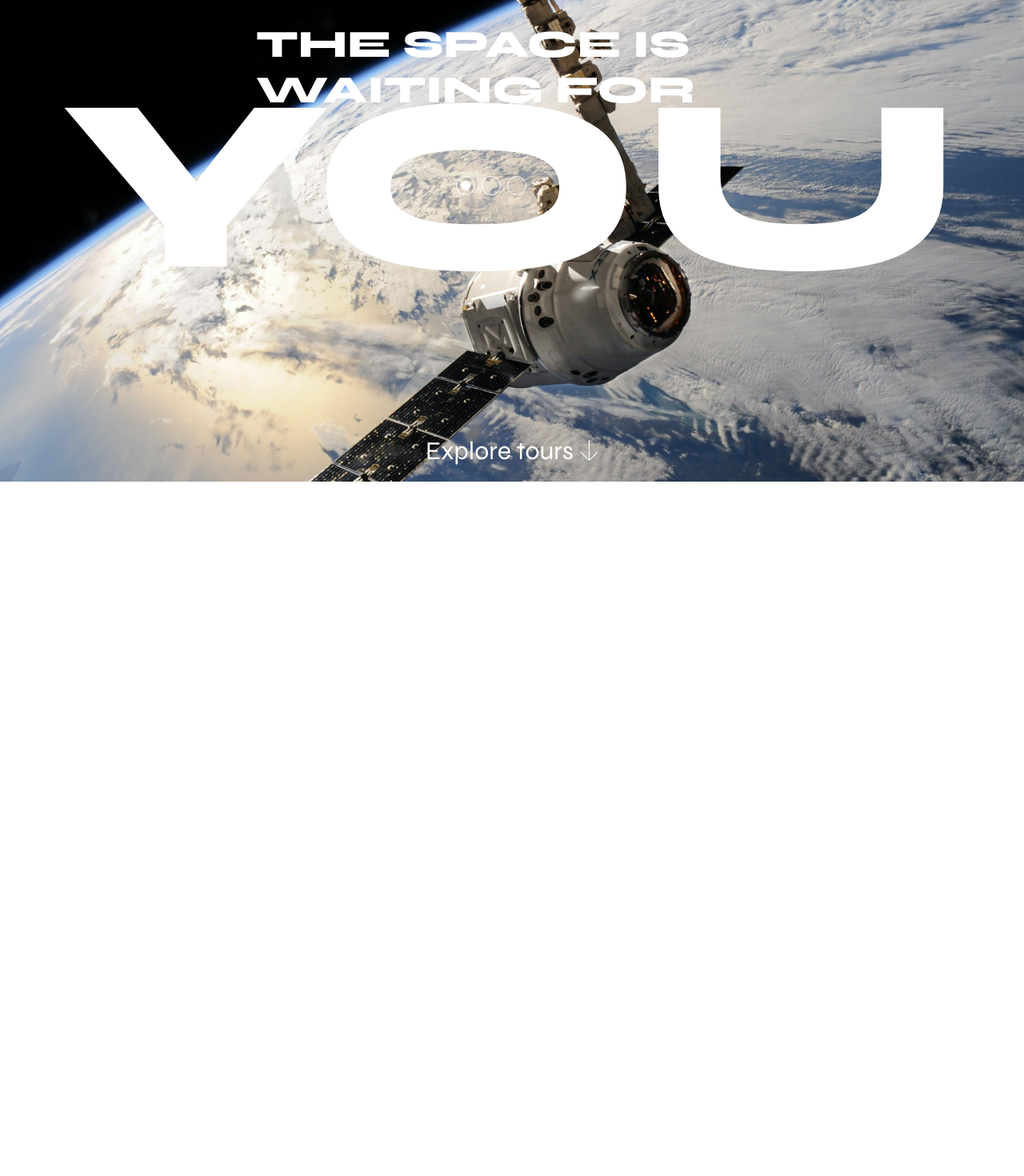
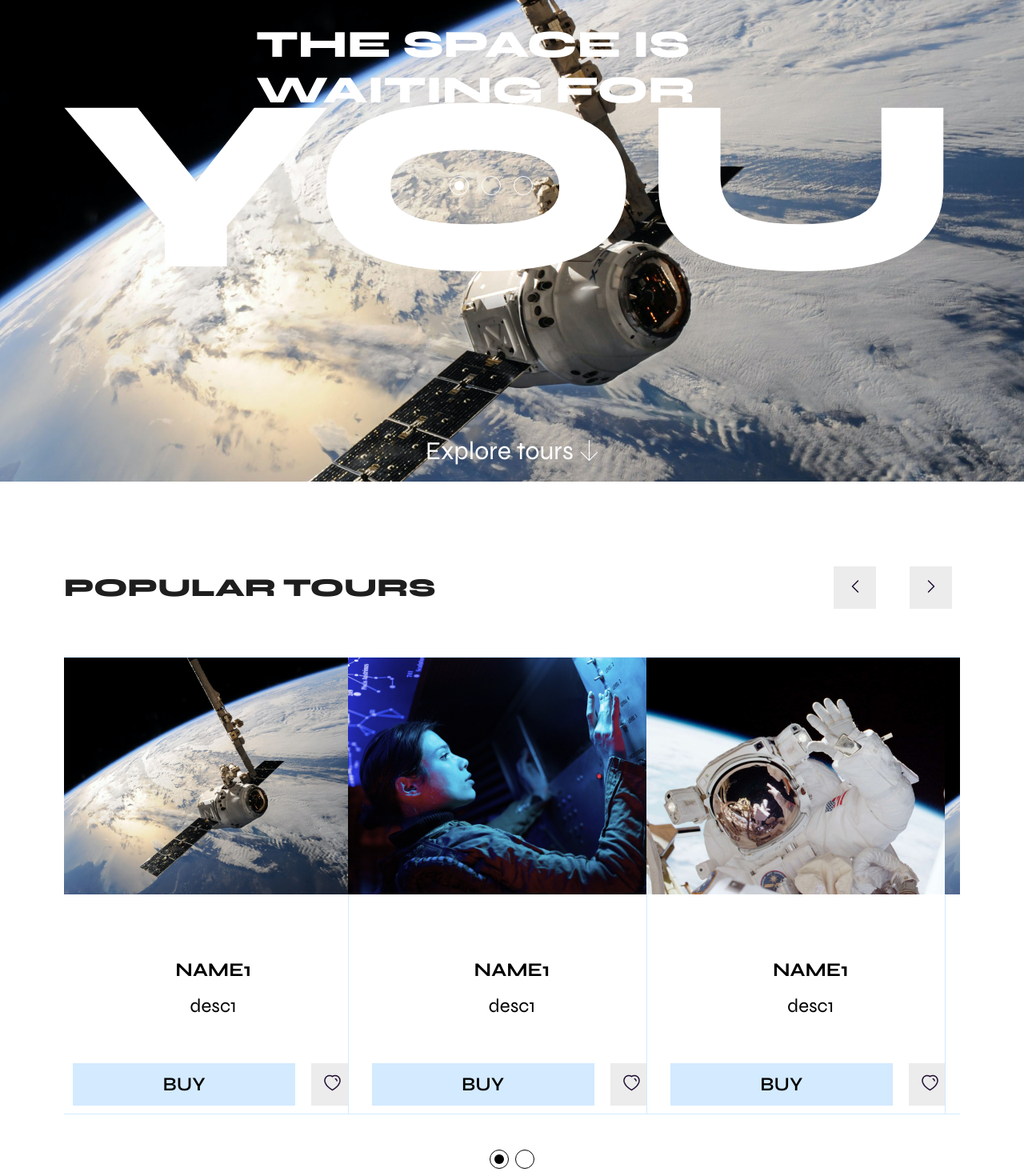
Before and after one commit to NataTsuts/spdload-test, a React (Create React App) app: page / in a window 1280 px wide. Shown: the part 138-1608 px from the top of the page at 80% size. Before the commit the page ends 800 px from the top, so only its background shows below. Built offline with nearby package versions, Linux system fonts and the light colour scheme.

Commit message:
added carousel on home page

```diff
--- a/src/components/IconButton/IconButton.tsx
+++ b/src/components/IconButton/IconButton.tsx
@@ -1,11 +1,11 @@
 import { ReactNode } from "react"
 import { StyledIconButton } from "./styled"
-import { HeartIcon } from "../icons"
+import { ArrowLeftIcon, ArrowRightIcon, HeartIcon } from "../icons"
 import { HeartWhiteIcon } from "../icons/HeartWhiteIcon"
 
 
 interface Props {
-    icon: 'heart' | 'whiteHeart'
+    icon: 'heart' | 'whiteHeart' | 'arrowRight' | 'arrowLeft'
     onClick?: () => void
     style?: React.CSSProperties
 }
@@ -13,7 +13,9 @@ interface Props {
 export const IconButton = ({icon, onClick, style}: Props) => {
     const iconMapper: Record<Props['icon'], ReactNode> = {
         heart: <HeartIcon/>,
-        whiteHeart: <HeartWhiteIcon/>
+        whiteHeart: <HeartWhiteIcon/>,
+        arrowRight: <ArrowRightIcon/>,
+        arrowLeft: <ArrowLeftIcon/>
     }
 
     return (
--- a/src/components/PaginationDot/PaginationDot.tsx
+++ /dev/null
@@ -1,16 +0,0 @@
-import { StyledPaginationDotActive, StyledPaginationDotBody } from "./styled"
-
-interface Props {
-    isActive?: boolean,
-    color?: 'white' | 'black'
-    onClick?: VoidFunction
-}
-
-export const PaginationDot = ({ isActive, color, onClick }: Props) => {
-    return (
-        <StyledPaginationDotBody onClick={onClick} color={color ?? 'black'}>
-            {isActive ? (<StyledPaginationDotActive color={color ?? 'black'} />) : null}
-        </StyledPaginationDotBody>
-    )
-}
-// isActive ? a : null
--- a/src/components/PaginationDot/index.ts
+++ /dev/null
@@ -1 +0,0 @@
-export * from './PaginationDot'
--- a/src/components/PaginationDot/styled.ts
+++ b/src/components/PaginationDot/styled.ts
@@ -1,25 +1,31 @@
 import styled from "styled-components";
 import { theme } from "../../theme";
 
-export const StyledPaginationDotBody = styled.div<{color:'white' | 'black'}>`
-    width: 24px;
-    height: 24px;
-    border: 1px solid  ${(props) => theme.colors[props.color]};
+interface PaginationDotProps {
+  isActive?: boolean,
+  color?: "white" | "black"
+}
+
+
+export const PaginationDot = styled.div<PaginationDotProps>`
+  display: flex;
+  justify-content: center;
+  align-items: center;
+  width: 24px;
+  height: 24px;
+  border: 1px solid ${({ color }) => theme.colors[color ?? "black"]};
+  border-radius: 100%;
+  margin: 4px;
+  &:hover {
+    background-color: ${theme.colors.secondary};
+    cursor: pointer;
+  }
+  &::after {
+    content: "";
+    display: block;
+    width: 55%;
+    height: 55%;
+    background-color: ${({ isActive, color }) => isActive ? theme.colors[color ?? "black"] : "transparent"};
     border-radius: 100%;
-    display: flex;
-    justify-content: center;
-    align-items: center;
-
-    &:hover {
-        cursor: pointer;
-        filter: brightness(85%);
-    }
+  }
 `
-
-export const StyledPaginationDotActive = styled.div<{color:'white' | 'black'}>`
-   width: 12px;
-   height: 12px;
-   background-color: ${(props) => theme.colors[props.color]};
-   border: 1px solid  ${(props) => theme.colors[props.color]};
-   border-radius: 100%;
-`
--- a/src/components/Typography/styled.ts
+++ b/src/components/Typography/styled.ts
@@ -15,6 +15,7 @@ export const HugeHeaderTypography = styled.p`
 `
 
 export const BlockHeaderTypography = styled(MainHeaderTypography)`
+    color: ${theme.colors.dark};
     font-size: ${theme.fontSize.medium};
 `
 
--- a/src/modules/home/HeaderBlock/HomeHeaderBlock.tsx
+++ b/src/modules/home/HeaderBlock/HomeHeaderBlock.tsx
@@ -2,11 +2,11 @@ import React, { useRef, useState } from 'react';
 import { CarouselImage } from './styled';
 import AliceCarousel, { EventObject } from 'react-alice-carousel';
 import { StyledFlexDiv } from '../../../components/FlexDiv';
-import { PaginationDot } from '../../../components/PaginationDot';
 import { AnchorTypography, HugeHeaderTypography, MainHeaderTypography } from '../../../components/Typography/styled';
 import { Link } from 'react-router-dom';
 import 'react-alice-carousel/lib/alice-carousel.css';
 import { ArrowDownIcon } from '../../../components/icons';
+import { PaginationDot } from '../../../components/PaginationDot/styled';
 
 export const HomeHeaderBlock = () => {
 
--- /dev/null
+++ b/src/modules/home/TourCardCarousel/TourCardCarousel.tsx
@@ -0,0 +1,66 @@
+import AliceCarousel from "react-alice-carousel";
+import { TourCard } from "../../common/TourCard"
+import 'react-alice-carousel/lib/alice-carousel.css';
+import { StyledFlexDiv } from "../../../components/FlexDiv";
+import { Rocket } from "../../../types/rockets";
+import { useRef } from "react";
+import { PaginationDot } from "../../../components/PaginationDot/styled";
+import { IconButton } from "../../../components/IconButton";
+import { BlockHeaderTypography } from "../../../components/Typography/styled";
+
+interface Props {
+    rockets: Rocket[]
+}
+
+export const TourCardCarousel = ({ rockets }: Props) => {
+
+    const carouselItems = rockets.map((rocket, index) => {
+        return (
+            <StyledFlexDiv key={rocket.id} style={{ margin: '0 5px' }}>
+                <TourCard
+                    imgSrc={require(`../../../assets/images/space-${index % 3 + 1}.png`)}
+                    header={rocket.name}
+                    description={rocket.description}
+                />
+            </StyledFlexDiv>
+        )
+    })
+
+    const responsive = {
+        0: { items: 1 },
+        870: { items: 2 },
+        1280: { items: 3 },
+    };
+
+    const carousel = useRef<AliceCarousel>(null);
+
+    return (
+        <div style={{ marginTop: '96px', padding: "0 80px" }}>
+            <StyledFlexDiv style={{
+                justifyContent: "space-between",
+                marginBottom: "40px"
+            }}>
+                <BlockHeaderTypography id="tours">popular tours</BlockHeaderTypography>
+                <div style={{ display: "flex", gap: "16px" }}>
+                    <IconButton
+                        onClick={() => carousel?.current?.slidePrev()}
+                        icon="arrowLeft"
+                        style={{ marginRight: "16px" }} />
+                    <IconButton
+                        onClick={() => carousel?.current?.slideNext()}
+                        icon="arrowRight"
+                    />
+                </div>
+            </StyledFlexDiv>
+            <AliceCarousel
+                ref={carousel}
+                items={carouselItems}
+                disableButtonsControls
+                renderDotsItem={({ isActive }) => (
+                    <PaginationDot isActive={isActive} />
+                )}
+                responsive={responsive}
+            />
+        </div>
+    )
+}
--- /dev/null
+++ b/src/modules/home/TourCardCarousel/index.ts
@@ -0,0 +1 @@
+export * from './TourCardCarousel'
--- a/src/pages/HomePage.tsx
+++ b/src/pages/HomePage.tsx
@@ -1,7 +1,40 @@
 import { HomeHeaderBlock } from "../modules/home/HeaderBlock"
+import { TourCardCarousel } from "../modules/home/TourCardCarousel"
+import { GetRocketsResponse } from "../types/rockets"
 
 export const HomePage = () => {
+    const mockData: GetRocketsResponse = {
+        data: {
+            rockets: [
+                {
+                    id: "1",
+                    name: "name1",
+                    description: "desc1"
+                },
+                {
+                    id: "1",
+                    name: "name1",
+                    description: "desc1"
+                },
+                {
+                    id: "1",
+                    name: "name1",
+                    description: "desc1"
+                },
+                {
+                    id: "1",
+                    name: "name1",
+                    description: "desc1"
+                }
+            ]
+        }
+    }
+
     return (
-        <HomeHeaderBlock />
+        <>
+            <HomeHeaderBlock />
+            <TourCardCarousel rockets={mockData.data.rockets} />
+        </>
+
     )
 }
--- /dev/null
+++ b/src/types/rockets.ts
@@ -0,0 +1,11 @@
+export interface Rocket {
+    id: string,
+    description: string,
+    name: string
+}
+
+export interface GetRocketsResponse {
+    data: {
+        rockets: Rocket[]
+    }
+}
```
